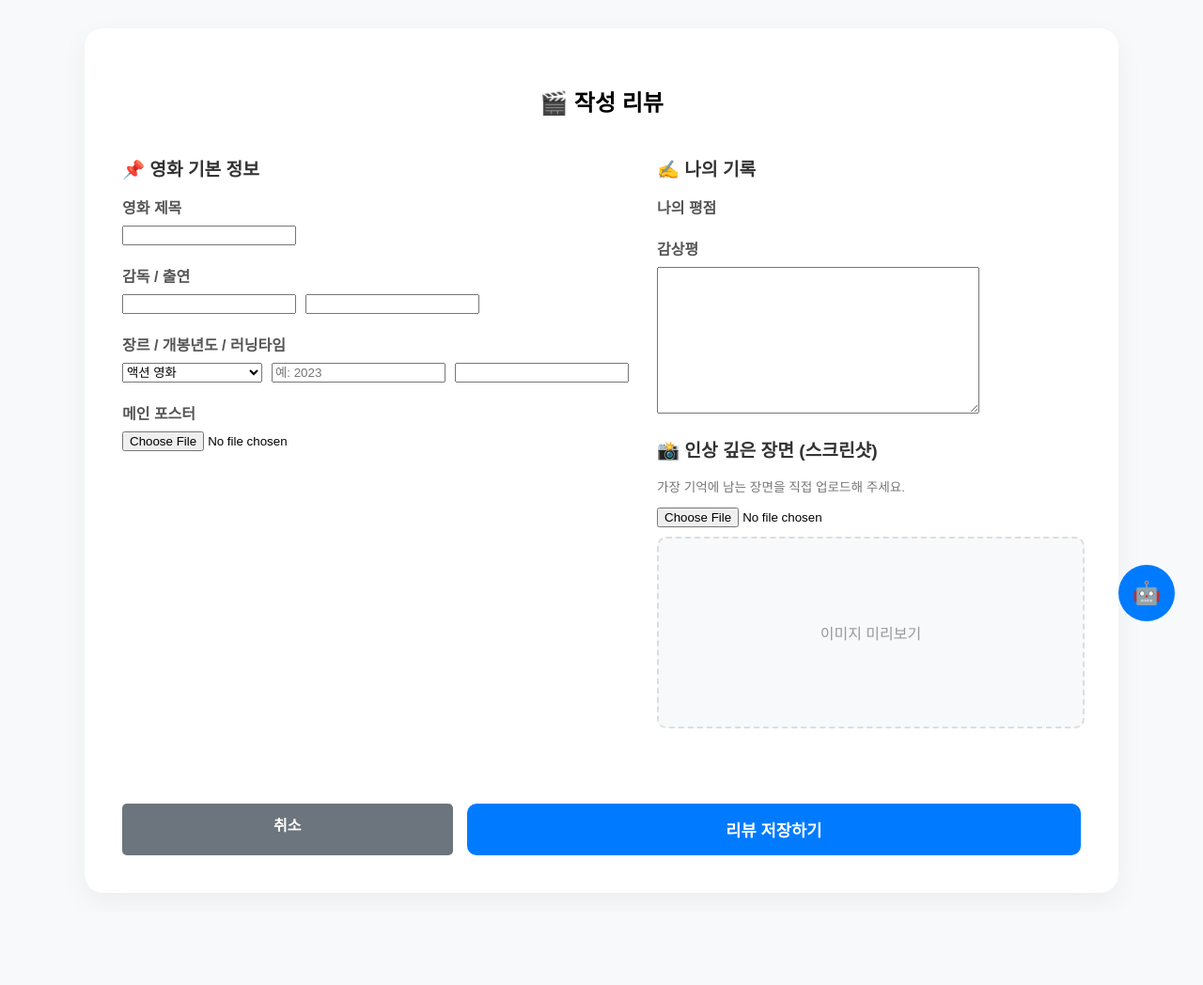
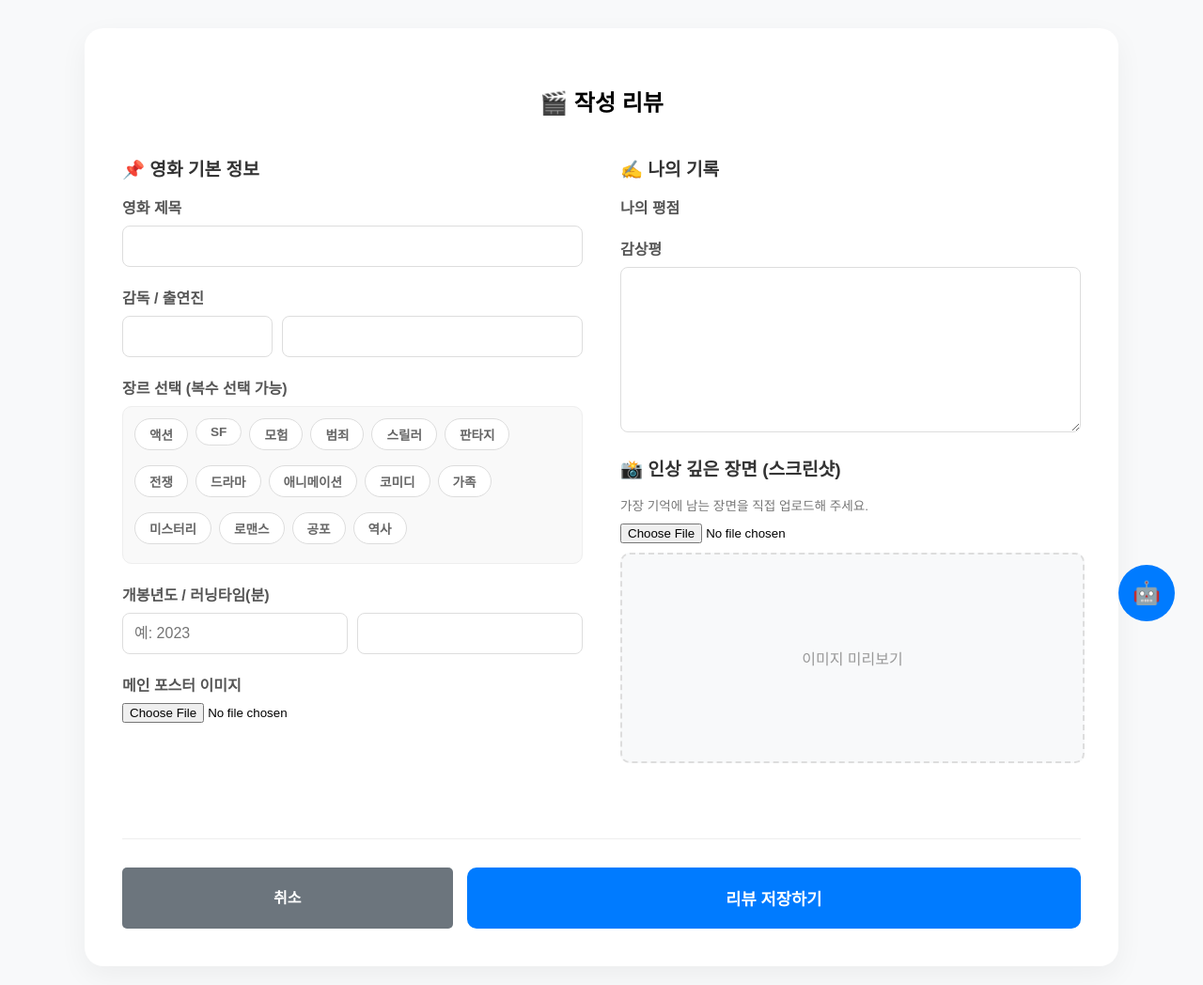
Before and after one commit to Pirogramming-24/Choi-myeonggyu, a Django app: page /reviews/create/ in a window 1280 px wide. Shown: the part 109-1157 px from the top of the page at 94% size. Before the commit the page ends 1019 px from the top, so only its background shows below. Run offline with Django 5.2, Linux system fonts and the light colour scheme; data comes from the database, SQL or seed files in the repository; both versions use the stored data as it was after the commit.

Commit message:
진짜 거의 완성

```diff
--- a/MovieChatBot2/reviews/forms.py
+++ b/MovieChatBot2/reviews/forms.py
@@ -1,27 +1,18 @@
 from django import forms
-from .models import Review
+from .models import Review, Genre
 
 class ReviewForm(forms.ModelForm):
-    # 1. 장르 선택지 목록 정의 (요청하신 목록 그대로 적용)
-    GENRE_CHOICES = [
-        ('액션 영화', '액션 영화'), ('모험 영화', '모험 영화'), ('예술 영화', '예술 영화'),
-        ('코미디 영화', '코미디 영화'), ('다큐멘터리 영화', '다큐멘터리 영화'), ('드라마 영화', '드라마 영화'),
-        ('교육 영화', '교육 영화'), ('서사 영화', '서사 영화'), ('실험 영화', '실험 영화'),
-        ('엑스플로이테이션 영화', '엑스플로이테이션 영화'), ('판타지 영화', '판타지 영화'), ('누아르 영화', '누아르 영화'),
-        ('공포 영화', '공포 영화'), ('멈블코어', '멈블코어'), ('뮤지컬 영화', '뮤지컬 영화'),
-        ('미스터리 영화', '미스터리 영화'), ('로맨스 영화', '로맨스 영화'), ('일상물', '일상물'),
-        ('애니메이션', '애니메이션'), ('드라마', '드라마'),
-    ]
-
-    # 2. genre 필드를 선택형(Select)으로 덮어쓰기
-    genre = forms.ChoiceField(choices=GENRE_CHOICES, widget=forms.Select)
+    # 장르를 체크박스 형태로 표시하며, DB의 모든 장르를 가져옵니다.
+    genres = forms.ModelMultipleChoiceField(
+        queryset=Genre.objects.all(),
+        widget=forms.CheckboxSelectMultiple,
+        required=False,
+        label="장르 선택 (복수 선택 가능)"
+    )
 
     class Meta:
         model = Review
-        fields = [
-            'title', 'director', 'cast', 'genre',
-            'release_year', 'rating', 'runtime', 'content', 'image', 'best_scene_image'
-        ]
+        fields = ['title', 'director', 'cast', 'genres', 'release_year', 'runtime', 'rating', 'content', 'image', 'best_scene_image']
         widgets = {
             'rating': forms.HiddenInput(), # 별점 숨김 (JS로 처리)
             'release_year': forms.NumberInput(attrs={'placeholder': '예: 2023'}),
--- a/MovieChatBot2/reviews/templates/review_form.html
+++ b/MovieChatBot2/reviews/templates/review_form.html
@@ -8,16 +8,37 @@
 
     .form-group { margin-bottom: 20px; }
     .form-group label { display: block; margin-bottom: 8px; font-weight: 600; color: #555; }
-    .form-control { width: 100%; padding: 12px; border: 1px solid #ddd; border-radius: 8px; font-size: 1em; }
 
-    /* 2단 레이아웃 (영화 정보 / 나의 리뷰) */
-    .form-grid { display: grid; grid-template-columns: 1fr 1fr; gap: 30px; }
+    /* 입력창 공통 스타일 */
+    input[type="text"], input[type="number"], textarea, select {
+        width: 100%; padding: 12px; border: 1px solid #ddd; border-radius: 8px; font-size: 1em; box-sizing: border-box;
+    }
+
+    /* [신규] 장르 체크박스 리스트 스타일 */
+    .genre-checkbox-list {
+        display: flex; flex-wrap: wrap; gap: 8px; padding: 12px; background: #f9f9f9; border-radius: 10px; border: 1px solid #eee;
+    }
+    .genre-item { cursor: pointer; }
+    .genre-item input[type="checkbox"] { display: none; } /* 실제 체크박스는 숨김 */
+
+    .genre-tag {
+        display: inline-block; padding: 6px 15px; background: white; border: 1px solid #ddd;
+        border-radius: 20px; font-size: 0.85em; color: #666; transition: 0.2s;
+    }
+
+    /* 체크되었을 때 스타일 */
+    .genre-item input[type="checkbox"]:checked + .genre-tag {
+        background: #007bff; color: white; border-color: #007bff; font-weight: bold;
+    }
+
+    /* 2단 레이아웃 */
+    .form-grid { display: grid; grid-template-columns: 1fr 1fr; gap: 40px; }
 
     .btn-save { width: 100%; padding: 15px; background: #007bff; color: white; border: none; border-radius: 10px; font-size: 1.1em; font-weight: bold; cursor: pointer; transition: 0.3s; }
     .btn-save:hover { background: #0056b3; }
 
-    /* 이미지 프리뷰 영역 */
-    .image-preview { width: 100%; height: 200px; background: #f8f9fa; border: 2px dashed #ddd; border-radius: 10px; display: flex; align-items: center; justify-content: center; color: #999; margin-top: 10px; overflow: hidden; }
+    /* 이미지 프리뷰 */
+    .image-preview { width: 100%; height: 220px; background: #f8f9fa; border: 2px dashed #ddd; border-radius: 10px; display: flex; align-items: center; justify-content: center; color: #999; margin-top: 10px; overflow: hidden; }
     .image-preview img { width: 100%; height: 100%; object-fit: cover; }
 </style>
 {% endblock %}
@@ -26,30 +47,48 @@
 <div class="form-container">
     <h2 style="text-align: center; margin-bottom: 40px;">🎬 {{ action }} 리뷰</h2>
 
-    <form method="POST" enctype="multipart/form-data"> {% csrf_token %}
+    <form method="POST" enctype="multipart/form-data">
+        {% csrf_token %}
 
         <div class="form-grid">
             <div class="form-section">
                 <div class="section-title">📌 영화 기본 정보</div>
+
                 <div class="form-group">
                     <label>영화 제목</label>
                     {{ form.title }}
                 </div>
+
                 <div class="form-group">
-                    <label>감독 / 출연</label>
+                    <label>감독 / 출연진</label>
                     <div style="display: flex; gap: 10px;">
                         <div style="flex: 1;">{{ form.director }}</div>
                         <div style="flex: 2;">{{ form.cast }}</div>
                     </div>
                 </div>
+
                 <div class="form-group">
-                    <label>장르 / 개봉년도 / 러닝타임</label>
-                    <div style="display: flex; gap: 10px;">
-                        {{ form.genre }} {{ form.release_year }} {{ form.runtime }}
+                    <label>장르 선택 (복수 선택 가능)</label>
+                    <div class="genre-checkbox-list">
+                        {% for checkbox in form.genres %}
+                            <label class="genre-item">
+                                {{ checkbox.tag }}
+                                <span class="genre-tag">{{ checkbox.choice_label }}</span>
+                            </label>
+                        {% endfor %}
                     </div>
                 </div>
+
                 <div class="form-group">
-                    <label>메인 포스터</label>
+                    <label>개봉년도 / 러닝타임(분)</label>
+                    <div style="display: flex; gap: 10px;">
+                        <div style="flex: 1;">{{ form.release_year }}</div>
+                        <div style="flex: 1;">{{ form.runtime }}</div>
+                    </div>
+                </div>
+
+                <div class="form-group">
+                    <label>메인 포스터 이미지</label>
                     {{ form.image }}
                 </div>
             </div>
@@ -69,15 +108,17 @@
 
                 <div class="form-group">
                     <div class="section-title">📸 인상 깊은 장면 (스크린샷)</div>
-                    <p style="font-size: 0.85em; color: #777;">가장 기억에 남는 장면을 직접 업로드해 주세요.</p>
+                    <p style="font-size: 0.85em; color: #777; margin-bottom: 10px;">가장 기억에 남는 장면을 직접 업로드해 주세요.</p>
                     {{ form.best_scene_image }}
                     <div class="image-preview" id="scene-preview">이미지 미리보기</div>
                 </div>
             </div>
         </div>
 
-        <div style="display: flex; gap: 15px; margin-top: 30px;">
-            <a href="{% url 'review_list' %}" class="btn-common" style="background: #6c757d; flex: 1; text-align: center;">취소</a>
+        <div style="display: flex; gap: 15px; margin-top: 30px; border-top: 1px solid #eee; padding-top: 30px;">
+            <a href="javascript:void(0);" onclick="history.back();" class="btn-common"
+            style="background: #6c757d; flex: 1; text-align: center; line-height: 45px;">취소</a>
+
             <button type="submit" class="btn-save" style="flex: 2;">리뷰 저장하기</button>
         </div>
     </form>
@@ -86,8 +127,10 @@
 
 {% block extra_script %}
 <script>
-    // 이미지 선택 시 미리보기 기능
-    document.querySelector('input[name="best_scene_image"]').onchange = function(e) {
+    // 인상 깊은 장면 프리뷰 기능
+    const bestSceneInput = document.querySelector('input[name="best_scene_image"]');
+    if (bestSceneInput) {
+        bestSceneInput.onchange = function(e) {
             const reader = new FileReader();
             reader.onload = function(e) {
                 const preview = document.getElementById('scene-preview');
@@ -95,5 +138,6 @@
             }
             reader.readAsDataURL(this.files[0]);
         };
+    }
 </script>
 {% endblock %}
--- a/MovieChatBot2/reviews/urls.py
+++ b/MovieChatBot2/reviews/urls.py
@@ -12,4 +12,5 @@ urlpatterns = [
     path('search/', views.movie_search, name='movie_search'), # 영화 검색 페이지
     path('sync-details/<int:tmdb_id>/', views.get_tmdb_details_ajax, name='get_tmdb_details'), # 상세 정보 가져오기용
     path('delete-tmdb/', views.delete_all_tmdb, name='delete_tmdb'),
+    path('init-genres/', views.init_genres, name='init_genres'),
 ]
--- a/MovieChatBot2/reviews/views.py
+++ b/MovieChatBot2/reviews/views.py
@@ -5,7 +5,7 @@ from django.http import JsonResponse
 import json
 from django.core.paginator import Paginator
 
-from .models import Review
+from .models import Review, Genre
 from .forms import ReviewForm
 from .utils import fetch_tmdb_popular_movies
 from .ai_utils import get_ai_response  # AI 로직 연동
@@ -102,41 +102,40 @@ def review_create(request):
     initial_data = {}
     tmdb_id = request.GET.get('tmdb_id')
 
-    # 검색 결과에서 '리뷰 쓰기'를 눌러 들어온 경우
     if tmdb_id:
-        details = get_movie_details(tmdb_id)
+        details = get_movie_details(tmdb_id) # utils.py의 상세 정보 호출
         if details:
+            # 1. 기본 정보 설정
             initial_data = {
                 'title': details['title'],
                 'director': details['director'],
                 'cast': details['cast'],
-                'genre': details['genre'],
                 'release_year': details['release_year'],
                 'runtime': details['runtime'],
                 'content': details['overview'],
             }
 
+            # 2. 장르 다중 선택(M2M) 처리
+            genre_names = details.get('genre', '').split(', ')
+            genre_objects = []
+            for name in genre_names:
+                # DB에 장르가 있으면 가져오고, 없으면 새로 만듭니다
+                genre_obj, _ = Genre.objects.get_or_create(name=name.strip())
+                genre_objects.append(genre_obj)
+
+            # [핵심] ManyToMany 필드의 초기값은 ID 리스트나 객체 리스트여야 합니다.
+            initial_data['genres'] = genre_objects
+
     if request.method == "POST":
         form = ReviewForm(request.POST, request.FILES)
         if form.is_valid():
-            review = form.save(commit=False)
-            # TMDB 연동 데이터가 있다면 수동으로 필드 채우기
-            if request.POST.get('tmdb_id'):
-                review.tmdb_id = request.POST.get('tmdb_id')
-                review.is_tmdb = True
-                review.poster_path = request.POST.get('poster_path')
-            review.save()
+            review = form.save()
             return redirect('review_list')
     else:
-        # initial 인자를 통해 폼에 미리 데이터를 채워줍니다.
+        # initial 데이터를 가진 폼 생성 (여기서 장르가 체크됩니다!)
         form = ReviewForm(initial=initial_data)
 
-    return render(request, 'review_form.html', {
-        'form': form,
-        'action': '작성',
-        'tmdb_id': tmdb_id,
-        'poster_path': details['poster_path'] if tmdb_id and details else ''
-    })
+    return render(request, 'review_form.html', {'form': form, 'action': '작성'})
 
 # 5. 리뷰 수정
 def review_update(request, pk):
@@ -162,47 +161,38 @@ def review_delete(request, pk):
 def sync_tmdb_movies(request):
     movie_list = fetch_tmdb_popular_movies()
     if not movie_list:
-        messages.error(request, "TMDB에서 데이터를 가져오지 못했습니다. API 키를 확인하세요.")
+        messages.error(request, "TMDB에서 데이터를 가져오지 못했습니다.")
         return redirect('review_list')
 
     count = 0
     for m in movie_list:
-        # [핵심 추가] 각 영화의 ID로 상세 정보(감독, 배우, 러닝타임 등)를 가져옵니다.
         details = get_movie_details(m['id'])
 
-        # 상세 정보를 가져오는 데 성공했다면 해당 데이터를 사용하고, 실패하면 기본값을 사용합니다.
-        if details:
-            director = details.get('director', '정보 없음')
-            cast = details.get('cast', '정보 없음')
-            runtime = details.get('runtime', 0)
-            genre = details.get('genre', '드라마')
-        else:
-            director = '정보 없음'
-            cast = '정보 없음'
-            runtime = 0
-            genre = '드라마'
-
-        obj, created = Review.objects.update_or_create(
+        # 기본 정보 업데이트 또는 생성
+        review, created = Review.objects.update_or_create(
             tmdb_id=m['id'],
             defaults={
                 'title': m['title'],
                 'release_year': int(m['release_date'][:4]) if m.get('release_date') else 0,
-                'director': director,  # 상세 정보 적용
-                'cast': cast,          # 상세 정보 적용
-                'runtime': runtime,    # 상세 정보 적용
-                'genre': genre,        # 상세 정보 적용
+                'director': details.get('director', '정보 없음') if details else '정보 없음',
+                'cast': details.get('cast', '정보 없음') if details else '정보 없음',
+                'runtime': details.get('runtime', 0) if details else 0,
                 'is_tmdb': True,
                 'poster_path': f"https://image.tmdb.org/t/p/w500{m['poster_path']}" if m.get('poster_path') else '',
                 'content': m.get('overview', ''),
-                'rating': 0,
             }
         )
+
+        # [핵심] 장르 다중 연결 로직
+        if details and details.get('genre'):
+            genre_names = details['genre'].split(', ')
+            for name in genre_names:
+                genre_obj, _ = Genre.objects.get_or_create(name=name.strip())
+                review.genres.add(genre_obj) # 복수 장르 추가
+
         if created: count += 1
 
-    if count > 0:
-        messages.success(request, f"상세 정보까지 포함된 새로운 영화 {count}개를 가져왔습니다!")
-    else:
-        messages.info(request, "새로 추가할 영화가 없습니다. (이미 최신 상태)")
+    messages.success(request, f"총 {count}개의 영화를 다중 장르 정보와 함께 가져왔습니다.")
     return redirect('review_list')
 
 # 8. AI 챗봇 페이지
@@ -222,3 +212,18 @@ def delete_all_tmdb(request):
     deleted_count, _ = Review.objects.filter(is_tmdb=True).delete()
     messages.success(request, f"성공적으로 {deleted_count}개의 TMDB 데이터를 삭제했습니다.")
     return redirect('review_list')
+
+def init_genres(request):
+    genre_list = [
+        '액션', '모험', '애니메이션', '코미디', '범죄', '다큐멘터리', '드라마', '가족',
+        '판타지', '역사', '공포', '음악', '미스터리', '로맨스', 'SF', 'TV 영화',
+        '스릴러', '전쟁', '서부', '예술', '스포츠', '느와르'
+    ]
+
+    count = 0
+    for name in genre_list:
+        genre_obj, created = Genre.objects.get_or_create(name=name)
+        if created: count += 1
+
+    messages.success(request, f"{count}개의 새로운 장르 카테고리가 추가되었습니다.")
+    return redirect('review_list')
```
Also changed, not shown: MovieChatBot2/reviews/ai_utils.py (+9 -7 lines), MovieChatBot2/reviews/models.py (+16 -12 lines), MovieChatBot2/reviews/templates/movie_search.html (+25 -7 lines), MovieChatBot2/reviews/templates/review_detail.html (+10 -1 lines), MovieChatBot2/reviews/templates/review_list.html (+8 -1 lines), MovieChatBot2/reviews/utils.py (+27 -6 lines), MovieChatBot2/README.txt, MovieChatBot2/db.sqlite3. Lines whose indentation alone changed are shown as unchanged.
